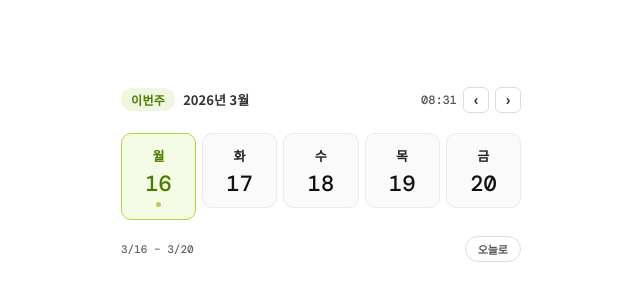
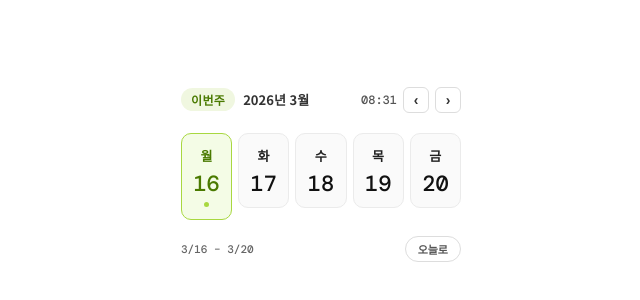
Before and after one commit to kongshyun/calendar-widget, a plain HTML site: page index.html in a window 1280 px wide. Shown: the part 226-526 px from the top of the page, without its empty margins (319-959 px from the left). Drawn offline with nearby package versions, Linux system fonts and the light colour scheme.

Commit message:
Add files via upload

```diff
--- a/index.html
+++ b/index.html
@@ -21,7 +21,7 @@
 
   .widget {
     width: 100%;
-    max-width: 400px;
+    max-width: 280px;
   }
 
   .header {
```
